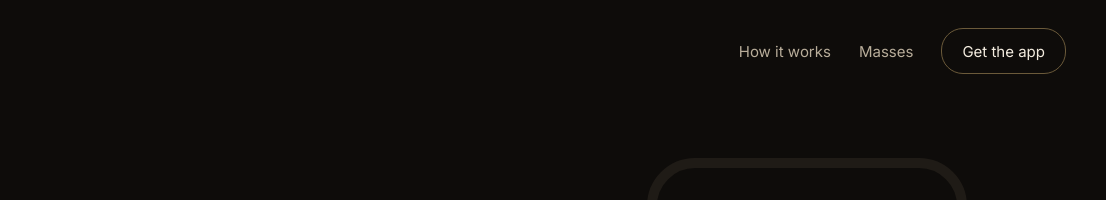
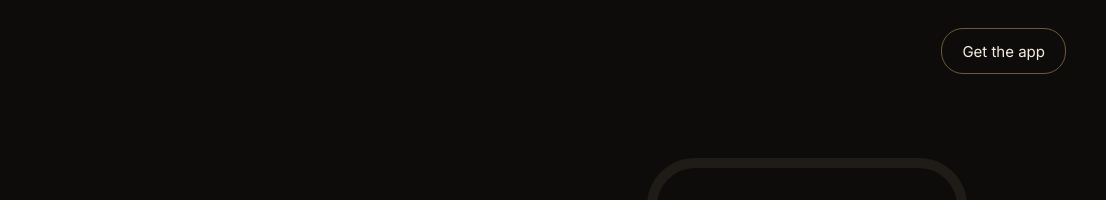
Before and after one commit to jakub-ucinski/prayora-site, a plain HTML site: page index.html in a window 1280 px wide. Shown: the top 200 px of the page, 174-1280 px from the left. Drawn offline with Linux system fonts and the light colour scheme.

Commit message:
Nav: only Get the app
Co-Authored-By: Claude Opus 5.5 <noreply@anthropic.com>
Claude-Session: https://claude.ai/code/session_01Tze9iTmpbUVxJ9baSCHNYQ

```diff
--- a/index.html
+++ b/index.html
@@ -34,8 +34,6 @@ input::placeholder{color:#6F675A}
 <span style="font-family: 'Instrument Serif', Georgia, serif; font-size: 30px; letter-spacing: -0.3px">Prayora</span>
 </a>
 <nav aria-label="Main" style="display: flex; align-items: center; gap: 28px; flex-wrap: wrap">
-<a href="#how" style="color: #B8AD9A; text-decoration: none; font-size: 15px">How it works</a>
-<a href="#masses" style="color: #B8AD9A; text-decoration: none; font-size: 15px">Masses</a>
 <a href="#get" style="display: inline-flex; align-items: center; height: 44px; padding: 0 20px; border-radius: 22px; border: 1px solid #6B5A3A; color: #F3ECDF; text-decoration: none; font-size: 15px">Get the app</a>
 </nav>
 </header>
```
